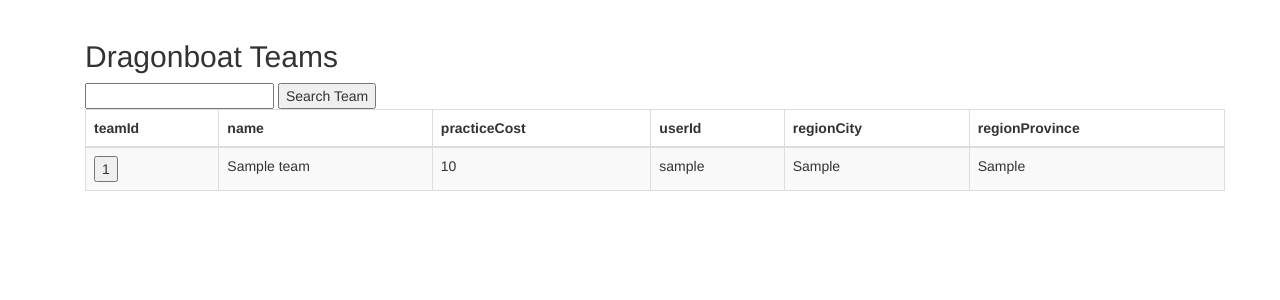
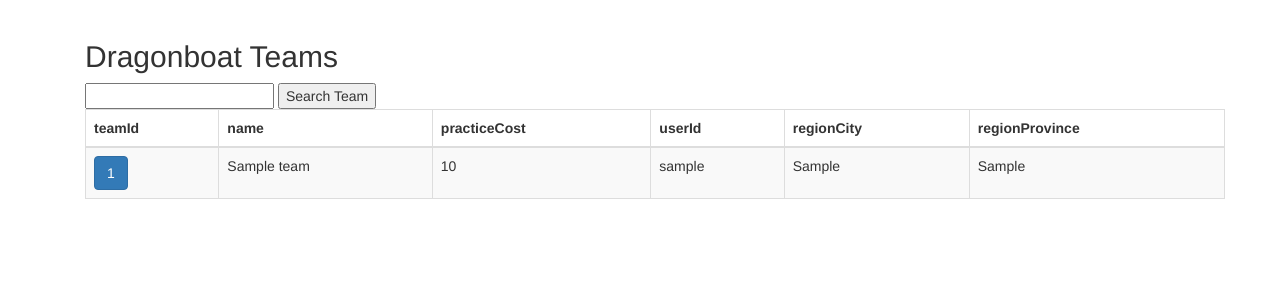
Before and after one commit to alexsclim/Felist, a Flask app: page /teams in a window 1280 px wide. Shown: the part 52-352 px from the top of the page. Run offline with Flask 2, Linux system fonts and the light colour scheme; the visitor is signed in with stand-in values (Sample User, id 1); tables that the repository leaves empty hold one stand-in row (values such as "Sample post"); some libraries are stand-ins or nearby versions.

Commit message:
changing the button display

```diff
--- a/app/templates/teams.html
+++ b/app/templates/teams.html
@@ -22,7 +22,7 @@
       	<tr>
       		<td>
               <form action="{{ url_for('members') }}" method="post">
-                <input type="submit" name="team" value={{team["teamId"]}}></input>
+                <input class="btn btn-primary" type="submit" name="team" value={{team["teamId"]}}></input>
               </form>
             </td>
       		<td>{{team["name"]}}</td>
```
